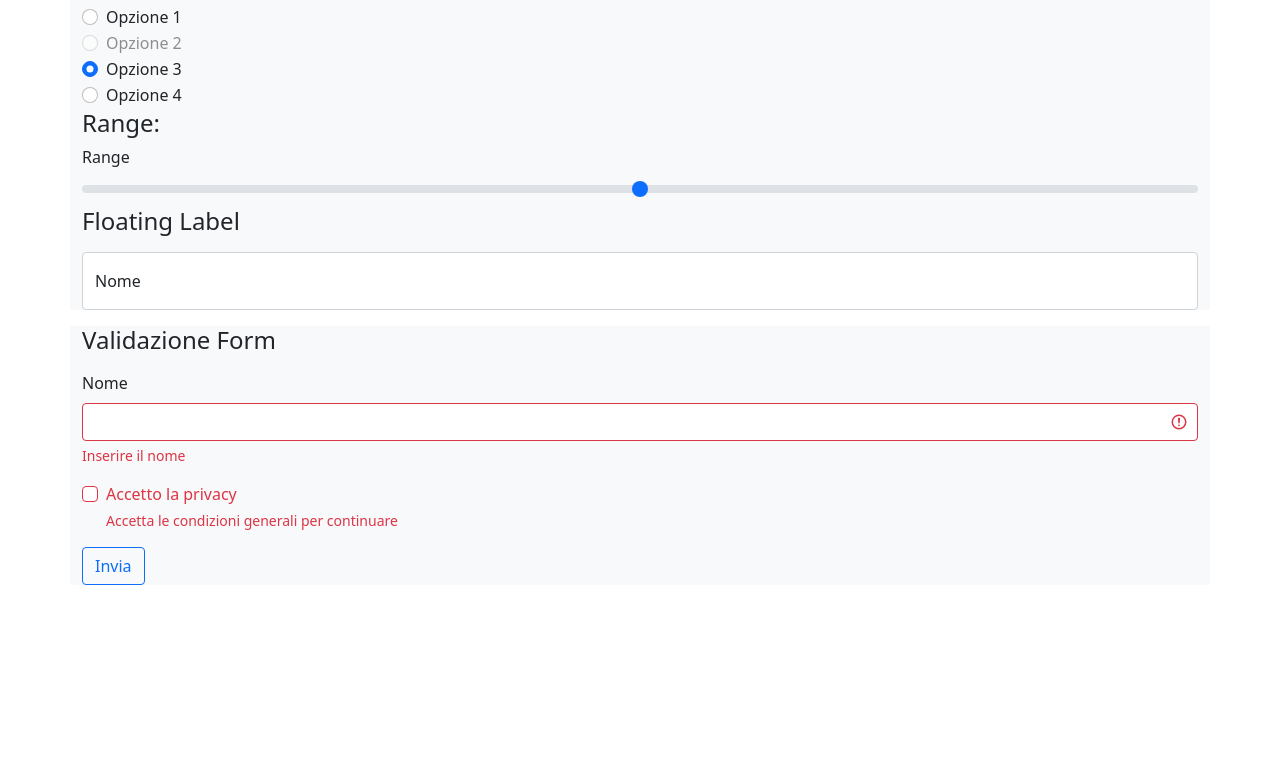
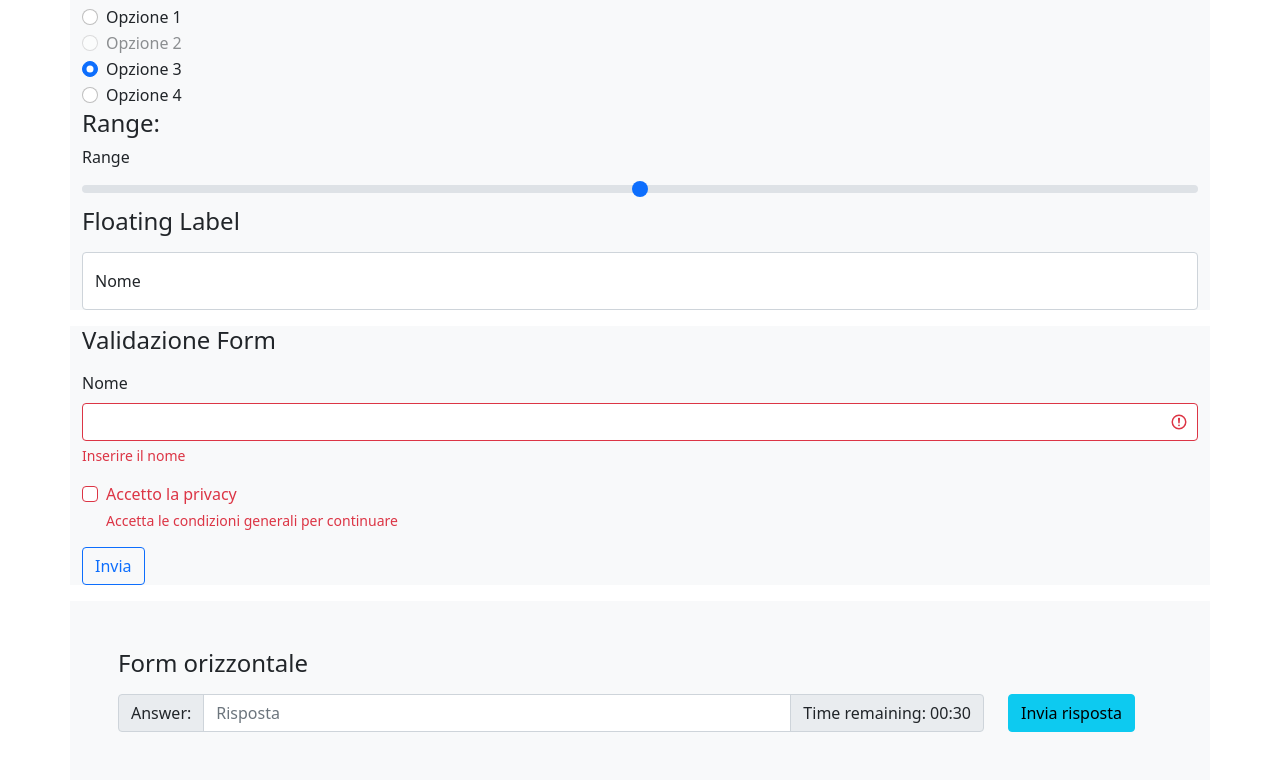
Before and after one commit to SimoDena/bootstrapTutorial, a plain HTML site: page BootstrapTutorial/Form.html in a window 1280 px wide. Shown: the part 1481-2261 px from the top of the page. Before the commit the page ends 2066 px from the top, so only its background shows below. Drawn offline with Linux system fonts and the light colour scheme.

Commit message:
Implementazioni varie

```diff
--- a/BootstrapTutorial/Form.html
+++ b/BootstrapTutorial/Form.html
@@ -160,5 +160,23 @@
             <button type="submit" class="btn btn-outline-primary">Invia</button>
         </form>
     </div>
+
+    <div class="container mt-3 bg-light p-5">
+        <h4 class="mb-3">Form orizzontale</h4>
+        <form>
+            <div class="row">
+                <div class="col-sm-10">
+                    <div class="input-group">
+                        <span class="input-group-text">Answer:</span>
+                        <input type="text" class="form-control" placeholder="Risposta" />
+                        <span class="input-group-text">Time remaining: 00:30</span>
+                    </div>
+                </div>
+                <div class="col-sm-2">
+                    <button class="btn btn-info">Invia risposta</button>
+                </div>
+            </div>
+        </form>
+    </div>
 </body>
 </html>
--- /dev/null
+++ b/BootstrapTutorial/libman.json
@@ -0,0 +1,5 @@
+{
+  "version": "1.0",
+  "defaultProvider": "cdnjs",
+  "libraries": []
+}
```
Also changed, not shown: BootstrapTutorial/icons.html (added, +14 -0 lines), BootstrapTutorial/navbar.html (+1 -1 lines), 1 other file.
